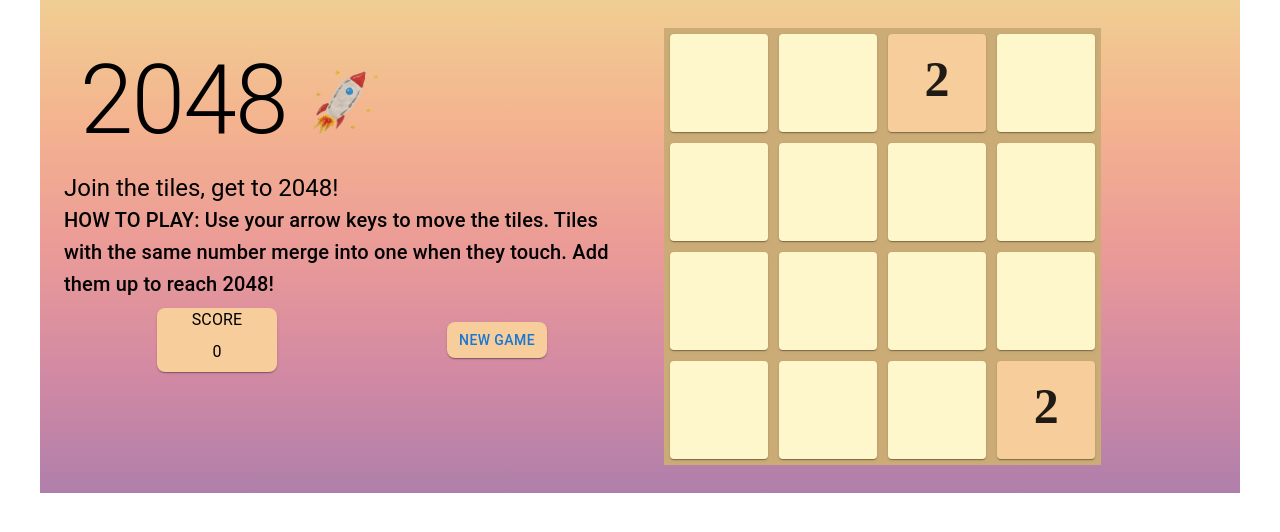
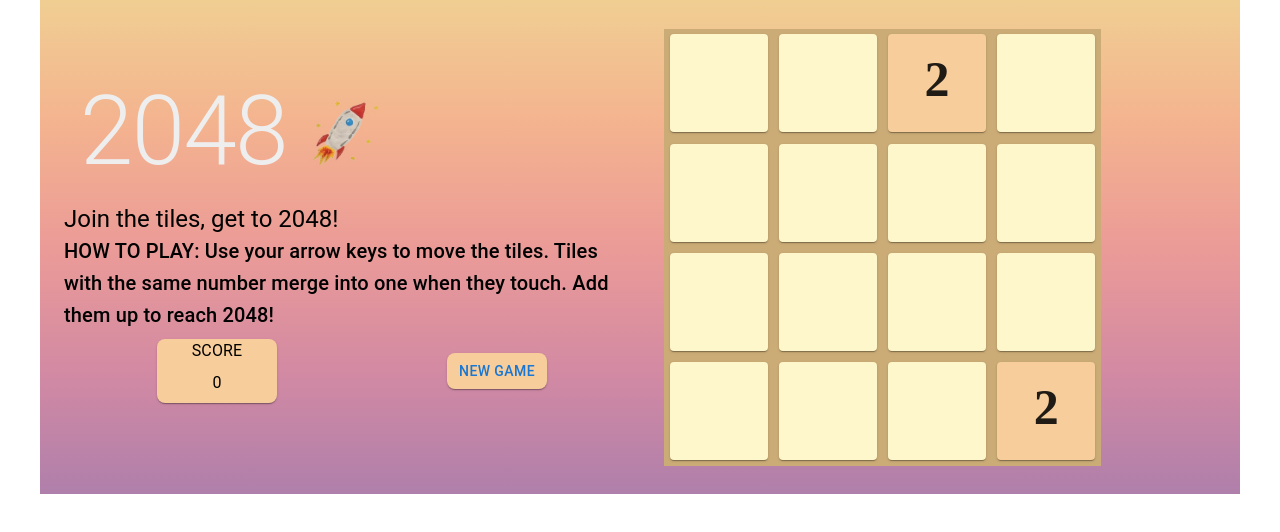
Before and after one commit to reenasoni3001/2048game, a React (Create React App) app: page / in a window 1280 px wide. Shown: the top 532 px of the page. Built offline with nearby package versions, Linux system fonts and the light colour scheme.

Commit message:
added some styling

```diff
--- a/src/components/Board.jsx
+++ b/src/components/Board.jsx
@@ -128,7 +128,6 @@ const Board = ({ score, setScore, state, setState }) => {
       case UP_ARROW:
         swipeUp();
         break;
-
       default:
         break;
     }
@@ -143,10 +142,10 @@ const Board = ({ score, setScore, state, setState }) => {
 
   return (
     <Container
-      sx={{
-        margin: 0,
-        height: "100%",
-      }}
+    // sx={{
+    //   margin: 0,
+    //   height: "100%",
+    // }}
     >
       {state.map((cells, i) => (
         <Grid
--- a/src/components/Cell.jsx
+++ b/src/components/Cell.jsx
@@ -5,8 +5,8 @@ const Cell = ({ cell }) => {
   return (
     <Card
       sx={{
-        minHeight: "98px",
-        minWidth: "98px",
+        height: "98px",
+        width: "98px",
         bgcolor: cell === 0 ? "#FFF7CC" : getColors(cell),
       }}
     >
--- a/src/components/Game.jsx
+++ b/src/components/Game.jsx
@@ -18,14 +18,24 @@ const Game = () => {
       sx={{
         height: "100%",
         width: "100%",
-        p: 3.5,
+        p: 3.6,
         background:
           "linear-gradient(to bottom, #f0ce92, #f4b38f, #eb9b97, #d38aa3, #af7fab)",
       }}
     >
-      <Grid container justifyContent="center" direction="row">
+      <Grid
+        container
+        justifyContent="center"
+        alignItems="center"
+        direction="row"
+      >
         <Grid item xs={12} sm={12} md={6} paddingBottom={3}>
-          <Header score={score} state={state} setState={setState} />
+          <Header
+            score={score}
+            state={state}
+            setState={setState}
+            setScore={setScore}
+          />
         </Grid>
         <Grid item xs={12} sm={12} md={6}>
           <Board
--- /dev/null
+++ b/src/components/Header.css
@@ -0,0 +1,27 @@
+.heading {
+  text-transform: uppercase;
+  background-image: linear-gradient(
+    -225deg,
+    #231557 0%,
+    #44107a 29%,
+    #ff1361 67%,
+    #fff800 100%
+  );
+  background-size: auto auto;
+  background-clip: border-box;
+  background-size: 200% auto;
+  color: #fff;
+  background-clip: text;
+  text-emphasis-color: transparent;
+  -webkit-background-clip: text;
+  -webkit-text-fill-color: transparent;
+  animation: textclip 2s linear infinite;
+  display: inline-block;
+  font-size: 190px;
+}
+
+@keyframes textclip {
+  to {
+    background-position: 200% center;
+  }
+}
--- a/src/components/Header.jsx
+++ b/src/components/Header.jsx
@@ -1,9 +1,13 @@
-import { Box, Button, Typography } from "@mui/material";
+import { Box, Button, styled, Typography } from "@mui/material";
 import React from "react";
 import logo from "../assets/200w.webp";
 import { addNumber } from "../Util/handleSwipeFunctions";
 
-const Header = ({ score, state, setState }) => {
+const Title = styled(Typography)(() => ({
+  color: "#eee",
+}));
+
+const Header = ({ score, state, setState, setScore }) => {
   function resetGame() {
     const emptyGrid = [
       [0, 0, 0, 0],
@@ -15,14 +19,15 @@ const Header = ({ score, state, setState }) => {
     addNumber(emptyGrid);
     addNumber(emptyGrid);
     setState(emptyGrid);
+    setScore(0);
   }
 
   return (
     <Box xs={12} md={12}>
       <Box display="flex" justifyContent="flex-start" alignItems="center">
-        <Typography variant="h1" component="span" p={2}>
+        <Title className="heading" variant="h1" component="span" p={2}>
           2048
-        </Typography>
+        </Title>
         <Box component="img" sx={{ height: 90 }} alt="2048!" src={logo} />
       </Box>
       <Box display="flex" justifyContent="flex-start" flexDirection="column">
```
Also changed, not shown: src/assets/2048Logo.gif (deleted).
